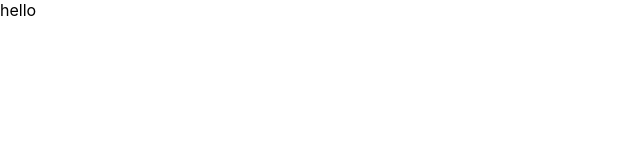
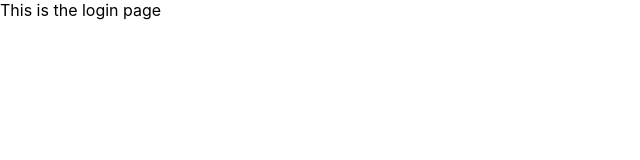
Before and after one commit to Rloui/final_project_client, a React (Create React App) app in the folder trava/: page / in a window 1280 px wide. Shown: the top 160 px of the page, without its empty margins (0-640 px from the left). Built offline with nearby package versions, Linux system fonts and the light colour scheme.

Commit message:
set up basic login component

```diff
--- a/trava/src/App.js
+++ b/trava/src/App.js
@@ -1,9 +1,13 @@
 import React from 'react'
+import Login from './components/Login'
 
 class App extends React.Component {
   render() {
-    return <div>hello
+    return (
+    <div className='container'>
+      <Login />
     </div>
+    )
   }
 }
 
--- /dev/null
+++ b/trava/src/components/Login.jsx
@@ -0,0 +1,11 @@
+import React, { Component } from 'react'
+
+export default class Login extends Component {
+    render() {
+        return (
+            <div>
+                This is the login page
+            </div>
+        )
+    }
+}
```
